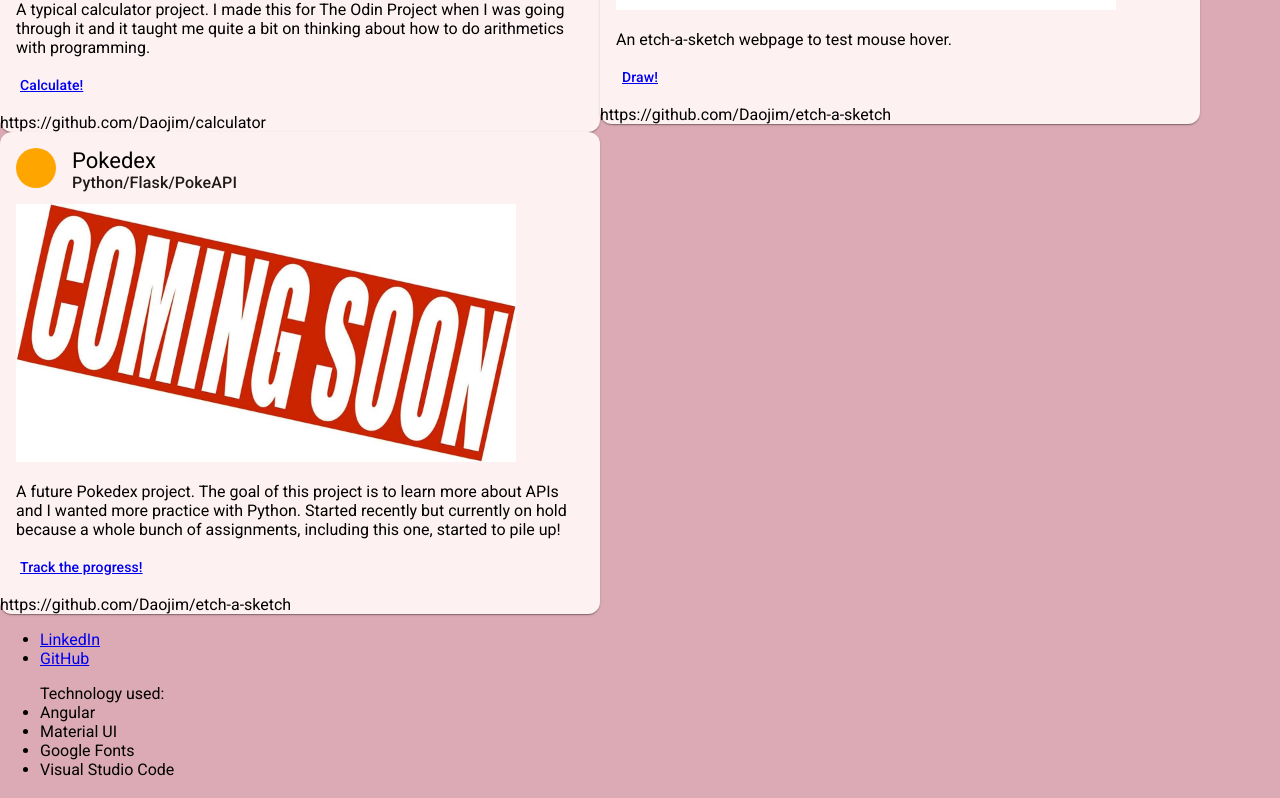
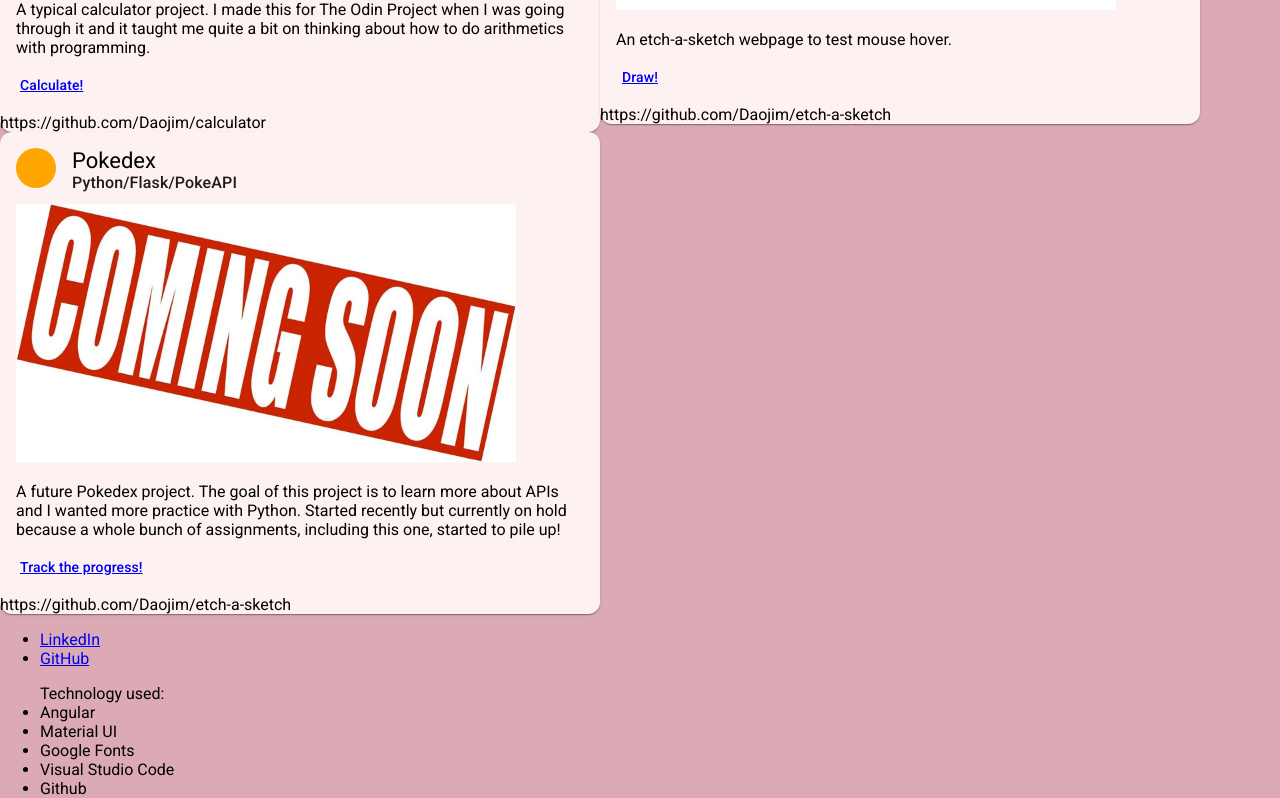
Before and after one commit to Daojim/portfolio-syst24444, an Angular app: page / in a window 1280 px wide. Shown: the part 1476-2274 px from the top of the page. Built offline with nearby package versions, Linux system fonts and the light colour scheme.

Commit message:
Add github to technlogies used

```diff
--- a/src/app/app.component.ts
+++ b/src/app/app.component.ts
@@ -48,5 +48,6 @@ export class AppComponent {
     tech2: 'Material UI',
     tech3: 'Google Fonts',
     tech4: 'Visual Studio Code',
+    tech5: 'Github',
   };
 }
--- a/src/app/footer/footer.component.html
+++ b/src/app/footer/footer.component.html
@@ -4,4 +4,5 @@
   <li>{{ tech.tech2 }}</li>
   <li>{{ tech.tech3 }}</li>
   <li>{{ tech.tech4 }}</li>
+  <li>{{ tech.tech5 }}</li>
 </ul>
--- a/src/app/interfaces/project-interfaces.ts
+++ b/src/app/interfaces/project-interfaces.ts
@@ -15,4 +15,5 @@ export interface Technologies {
   tech2: string;
   tech3: string;
   tech4: string;
+  tech5: string;
 }
```
